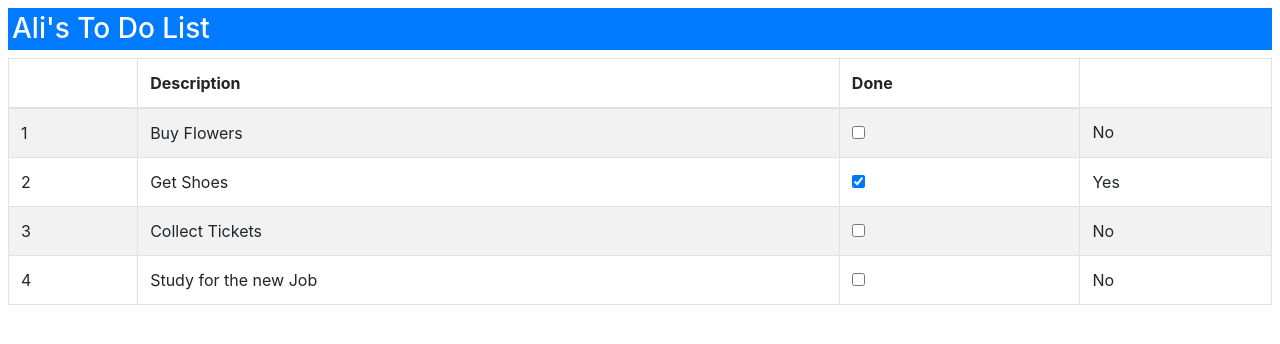
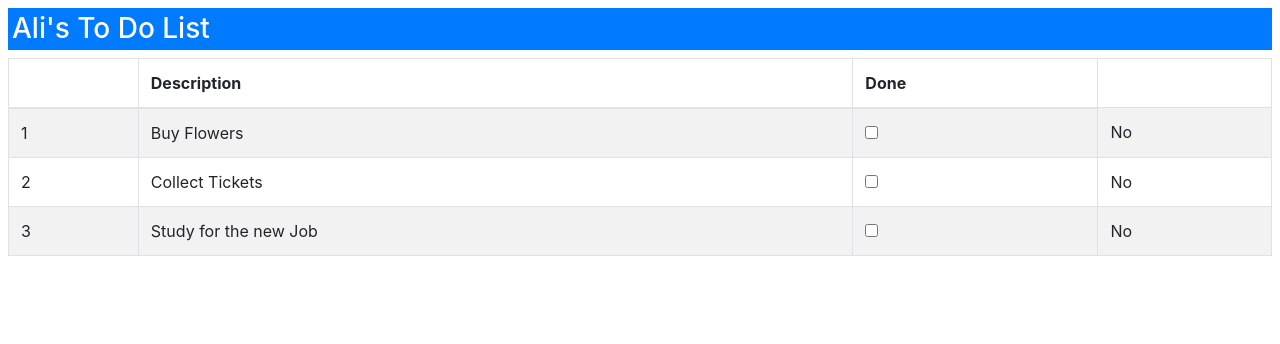
Before and after one commit to aymomeni/pro-angular-6, an Angular app in the folder 02-Your First Angular App/todo/: page / in a window 1280 px wide. Shown: the top 344 px of the page. Built offline with nearby package versions, Linux system fonts and the light colour scheme.

Commit message:
filter lambda function used to get rid of any tasks that are done

```diff
--- a/02-Your First Angular App/todo/src/app/app.component.ts
+++ b/02-Your First Angular App/todo/src/app/app.component.ts
@@ -15,7 +15,7 @@ export class AppComponent {
   }
 
   getTodoItems(){
-    return this.model.items;
+    return this.model.items.filter(item => !item.done);
   }
 
 }
```
